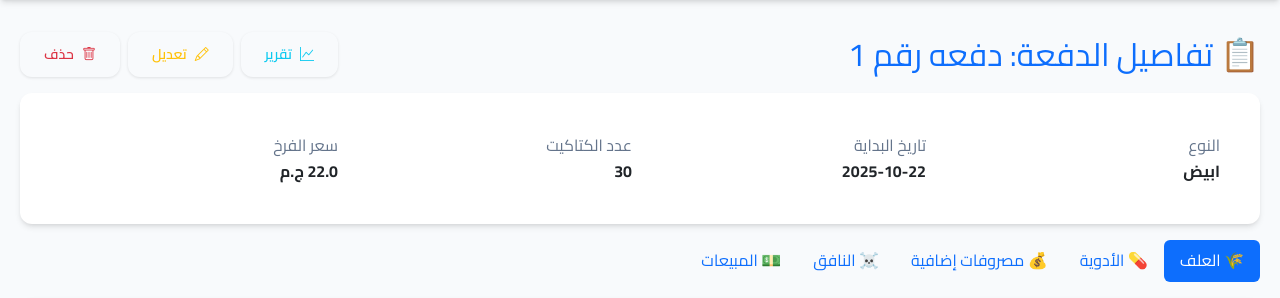
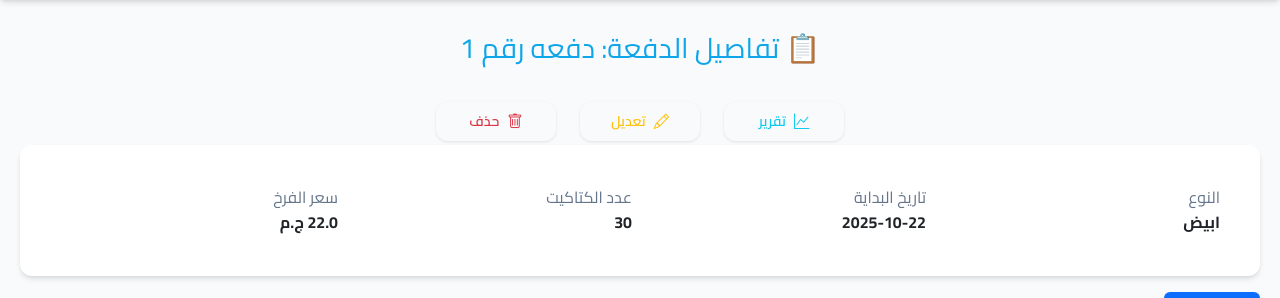
Before and after one commit to h73042026-cpu/ppp, a Flask app: page /batch/3 in a window 1280 px wide. Shown: the part 60-358 px from the top of the page. Run offline with Flask 3, Linux system fonts and the light colour scheme; data comes from the database, SQL or seed files in the repository; data that the repository does not hold is empty.

Commit message:
Refactor batch details header for improved layout and styling

```diff
--- a/static/style.css
+++ b/static/style.css
@@ -347,6 +347,42 @@ main, .content-wrapper {
     color: var(--text);
 }
 
+/* Batch Details Header */
+.batch-header {
+    text-align: center;
+    margin-bottom: 2rem;
+}
+
+.batch-title {
+    font-size: 1.75rem;
+    color: var(--primary);
+    margin-bottom: 1rem;
+    display: block;
+    text-align: center;
+}
+
+.batch-actions {
+    display: flex;
+    justify-content: center;
+    gap: 1rem;
+    flex-wrap: wrap;
+    margin-top: 1rem;
+}
+
+.batch-actions .btn {
+    min-width: 120px;
+    margin: 0.25rem;
+    display: inline-flex;
+    align-items: center;
+    justify-content: center;
+    gap: 0.5rem;
+    padding: 0.5rem 1rem;
+}
+
+.batch-actions .btn i {
+    font-size: 1.1em;
+}
+
 .stat-card .label {
     font-size: 0.875rem;
     color: var(--muted);
--- a/templates/view_batch.html
+++ b/templates/view_batch.html
@@ -1,12 +1,12 @@
 {% extends "base.html" %}
 {% block content %}
-  <div class="d-flex justify-content-between align-items-center mb-3">
-    <h2 class="m-0 text-primary">📋 تفاصيل الدفعة: {{ batch['name'] }}</h2>
-    <div class="d-flex gap-2">
-      <a href="{{ url_for('report', batch_id=batch['id']) }}" class="btn btn-outline-info"><i class="bi bi-graph-up"></i> تقرير</a>
-      <a href="{{ url_for('edit_batch', batch_id=batch['id']) }}" class="btn btn-outline-warning"><i class="bi bi-pencil"></i> تعديل</a>
-      <a href="{{ url_for('delete_batch', batch_id=batch['id']) }}" class="btn btn-outline-danger" onclick="return confirm('هل أنت متأكد من حذف هذه الدفعة وجميع بياناتها؟')"><i class="bi bi-trash"></i> حذف</a>
-    </div>
+  <div class="batch-header">
+    <h2 class="batch-title">📋 تفاصيل الدفعة: {{ batch['name'] }}</h2>
+  </div>
+  <div class="batch-actions">
+    <a href="{{ url_for('report', batch_id=batch['id']) }}" class="btn btn-outline-info"><i class="bi bi-graph-up"></i> تقرير</a>
+    <a href="{{ url_for('edit_batch', batch_id=batch['id']) }}" class="btn btn-outline-warning"><i class="bi bi-pencil"></i> تعديل</a>
+    <a href="{{ url_for('delete_batch', batch_id=batch['id']) }}" class="btn btn-outline-danger" onclick="return confirm('هل أنت متأكد من حذف هذه الدفعة وجميع بياناتها؟')"><i class="bi bi-trash"></i> حذف</a>
   </div>
 
   <div class="card mb-3">
```
